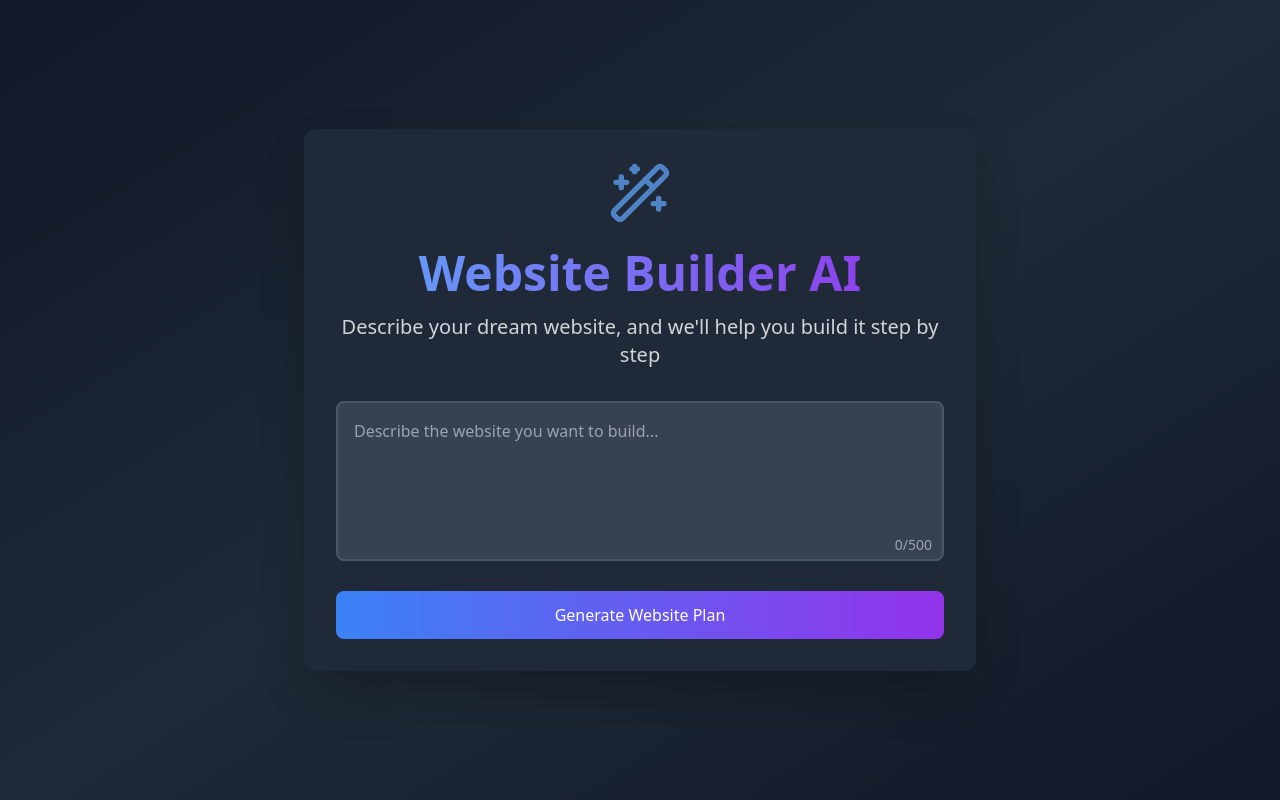
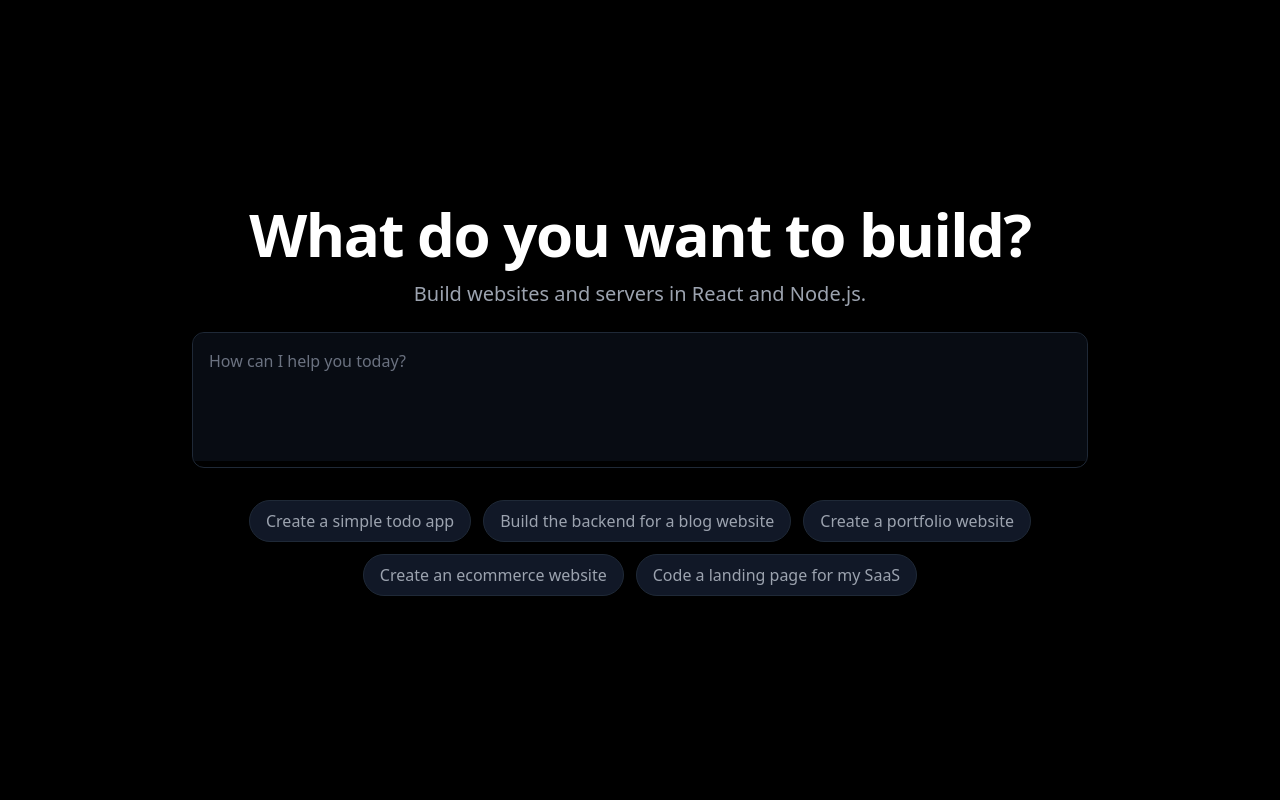
Before and after one commit to adithyanotfound/WebGenie, a React (Vite) app in the folder frontend/: page / in a window 1280 px wide. Built offline with nearby package versions, Linux system fonts and the light colour scheme.

Commit message:
improved home page

```diff
--- a/frontend/src/pages/Home.tsx
+++ b/frontend/src/pages/Home.tsx
@@ -1,51 +1,82 @@
-import React, { useState } from 'react';
+import React, { useState, KeyboardEvent } from 'react';
 import { useNavigate } from 'react-router-dom';
-import { Wand2 } from 'lucide-react';
+import { Link2, Sparkles, ArrowRight } from 'lucide-react';
 
 export function Home() {
   const [prompt, setPrompt] = useState('');
   const navigate = useNavigate();
 
-  const handleSubmit = (e: React.FormEvent) => {
-    e.preventDefault();
+  const handleSubmit = (e?: React.FormEvent) => {
+    e?.preventDefault();
     if (prompt.trim()) {
       navigate('/builder', { state: { prompt } });
     }
   };
 
+  const handleKeyDown = (e: KeyboardEvent<HTMLTextAreaElement>) => {
+    if (e.key === 'Enter' && !e.shiftKey) {
+      e.preventDefault();
+      handleSubmit();
+    }
+  };
+
+  const suggestions = [
+    "Create a simple todo app",
+    "Build the backend for a blog website",
+    "Create a portfolio website",
+    "Create an ecommerce website",
+    "Code a landing page for my SaaS",
+  ];
+
+  const handleSuggestionClick = (suggestion: string) => {
+    setPrompt(suggestion);
+    navigate('/builder', { state: { prompt: suggestion } });
+  };
+
   return (
-    <div className="min-h-screen bg-gradient-to-br from-gray-900 via-gray-800 to-gray-900 flex items-center justify-center p-4">
-      <div className="max-w-2xl w-full bg-gray-800 rounded-xl shadow-2xl p-8 transition-all duration-300 hover:shadow-blue-500/20">
-        <div className="text-center mb-8">
-          <div className="flex justify-center mb-6">
-            <Wand2 className="w-16 h-16 text-blue-400 animate-pulse" />
-          </div>
-          <h1 className="text-5xl font-extrabold text-transparent bg-clip-text bg-gradient-to-r from-blue-400 to-purple-600 mb-4">
-            Website Builder AI
+    <div className="min-h-screen bg-black flex flex-col items-center justify-center p-4">
+      <div className="w-full max-w-4xl space-y-6">
+        <div className="text-center space-y-4">
+          <h1 className="text-6xl font-bold text-white tracking-tight">
+            What do you want to build?
           </h1>
-          <p className="text-xl text-gray-300 mb-8">
-            Describe your dream website, and we'll help you build it step by step
+          <p className="text-xl text-gray-400">
+            Build websites and servers in React and Node.js.
           </p>
         </div>
 
-        <form onSubmit={handleSubmit} className="space-y-6">
+        <form onSubmit={handleSubmit} className="space-y-8">
           <div className="relative">
+            <div className="relative rounded-xl overflow-hidden border border-gray-800">
               <textarea
                 value={prompt}
                 onChange={(e) => setPrompt(e.target.value)}
-              placeholder="Describe the website you want to build..."
-              className="w-full h-40 p-4 bg-gray-700 text-gray-100 border-2 border-gray-600 rounded-lg focus:ring-2 focus:ring-blue-500 focus:border-transparent resize-none placeholder-gray-400 transition-all duration-300"
+                onKeyDown={handleKeyDown}
+                placeholder="How can I help you today?"
+                className="w-full h-32 p-4 bg-gray-900/50 text-gray-100 focus:outline-none resize-none placeholder-gray-500"
               />
-            <div className="absolute bottom-3 right-3 text-gray-400 text-sm">
-              {prompt.length}/500
+              {prompt.trim() && (
+                <button
+                  type="submit"
+                  className="absolute right-3 bottom-3 p-3 bg-blue-500 rounded-lg text-white hover:bg-blue-600 transition-colors"
+                >
+                  <ArrowRight className="w-5 h-5" />
+                </button>
+              )}
             </div>
           </div>
+
+          <div className="flex flex-wrap justify-center gap-3">
+            {suggestions.map((suggestion) => (
               <button
-            type="submit"
-            className="w-full bg-gradient-to-r from-blue-500 to-purple-600 text-white py-3 px-6 rounded-lg font-medium hover:from-blue-600 hover:to-purple-700 transition-all duration-300 transform hover:scale-105 focus:outline-none focus:ring-2 focus:ring-purple-500 focus:ring-opacity-50"
+                key={suggestion}
+                onClick={() => handleSuggestionClick(suggestion)}
+                className="px-4 py-2 bg-gray-900 border border-gray-800 rounded-full text-gray-400 hover:text-white hover:border-gray-700 transition-colors"
               >
-            Generate Website Plan
+                {suggestion}
               </button>
+            ))}
+          </div>
         </form>
       </div>
     </div>
```
Lines whose indentation alone changed are shown as unchanged.
